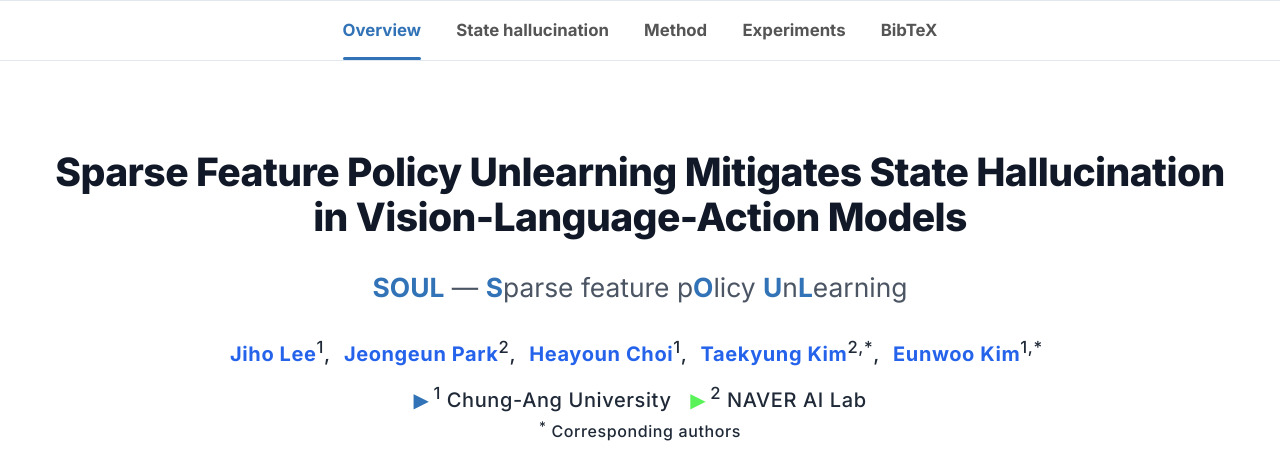
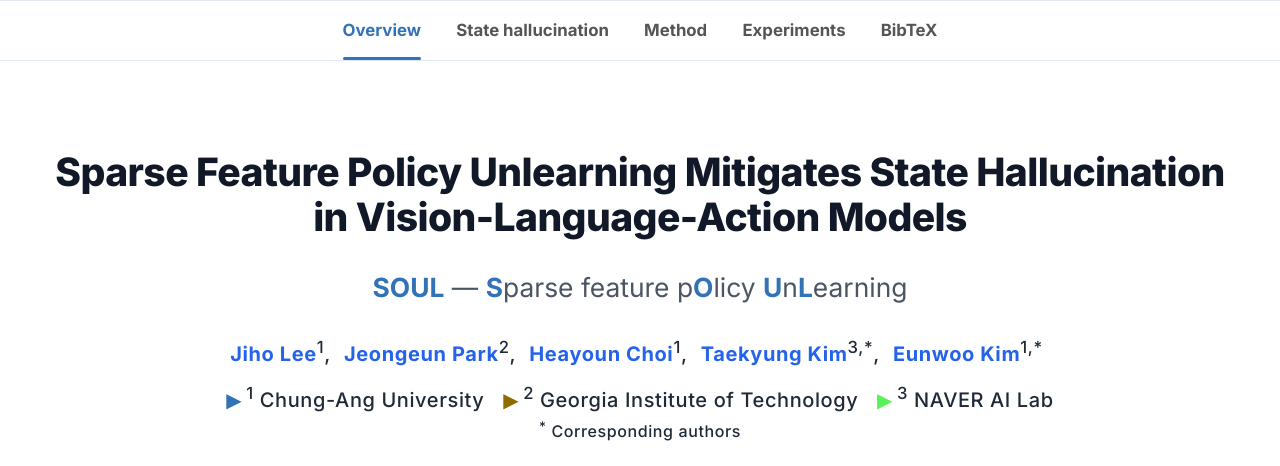
Before and after one commit to hallucination-unlearning2/hallucination-unlearning2.github.io, a plain HTML site: page index.html in a window 1280 px wide. Shown: the top 466 px of the page. Drawn offline with nearby package versions, Linux system fonts and the light colour scheme; some icons are missing.

Commit message:
Update affiliations and project video

```diff
--- a/index.html
+++ b/index.html
@@ -77,7 +77,7 @@
                   <span class="author-block"><a href="https://jiho-lee-page2.github.io/" target="_blank">Jiho Lee</a><sup>1</sup>,</span>
                   <span class="author-block"><a href="https://jeongeun-park-page.github.io/" target="_blank">Jeongeun Park</a><sup>2</sup>,</span>
                   <span class="author-block"><a href="https://scholar.google.com/citations?user=IoJi1pEAAAAJ&hl=ko&oi=sra" target="_blank">Heayoun Choi</a><sup>1</sup>,</span>
-                  <span class="author-block"><a href="https://taekyungkim918.github.io/" target="_blank">Taekyung Kim</a><sup>2,*</sup>,</span>
+                  <span class="author-block"><a href="https://taekyungkim918.github.io/" target="_blank">Taekyung Kim</a><sup>3,*</sup>,</span>
                   <span class="author-block"><a href="https://airlab.cau.ac.kr/members/professor/" target="_blank">Eunwoo Kim</a><sup>1,*</sup></span>
                 </div>
 
@@ -87,7 +87,10 @@
                     <span class="affiliation-marker cau">▶</span><sup>1</sup> Chung-Ang University
                   </span>
                   <span class="author-block">
-                    <span class="affiliation-marker naver">▶</span><sup>2</sup> NAVER AI Lab
+                    <span class="affiliation-marker gatech">▶</span><sup>2</sup> Georgia Institute of Technology
+                  </span>
+                  <span class="author-block">
+                    <span class="affiliation-marker naver">▶</span><sup>3</sup> NAVER AI Lab
                   </span>
                   <p class="is-size-6"><sup>*</sup> Corresponding authors</p>
                 </div>
--- a/static/css/index.css
+++ b/static/css/index.css
@@ -157,6 +157,10 @@
 
   .affiliation-marker.cau {
     color: var(--primary-color);
+  }
+
+  .affiliation-marker.gatech {
+    color: #8f6b00;
   }
 
   .affiliation-marker.naver {
```
